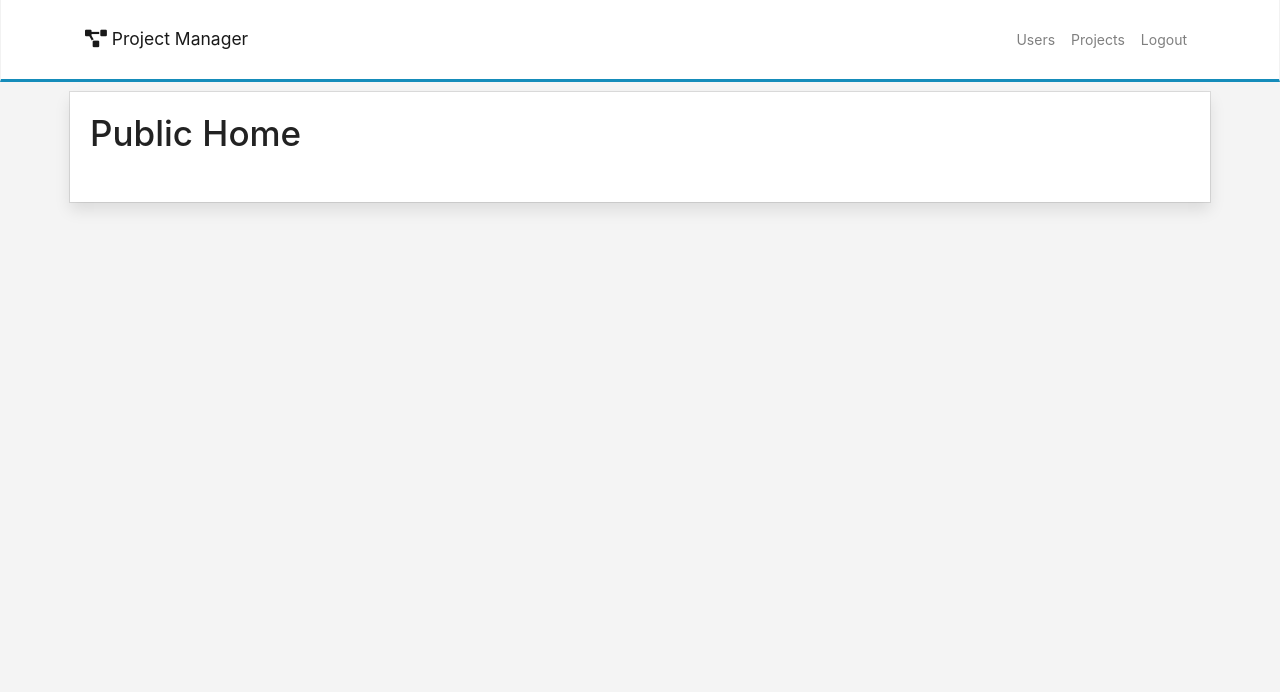
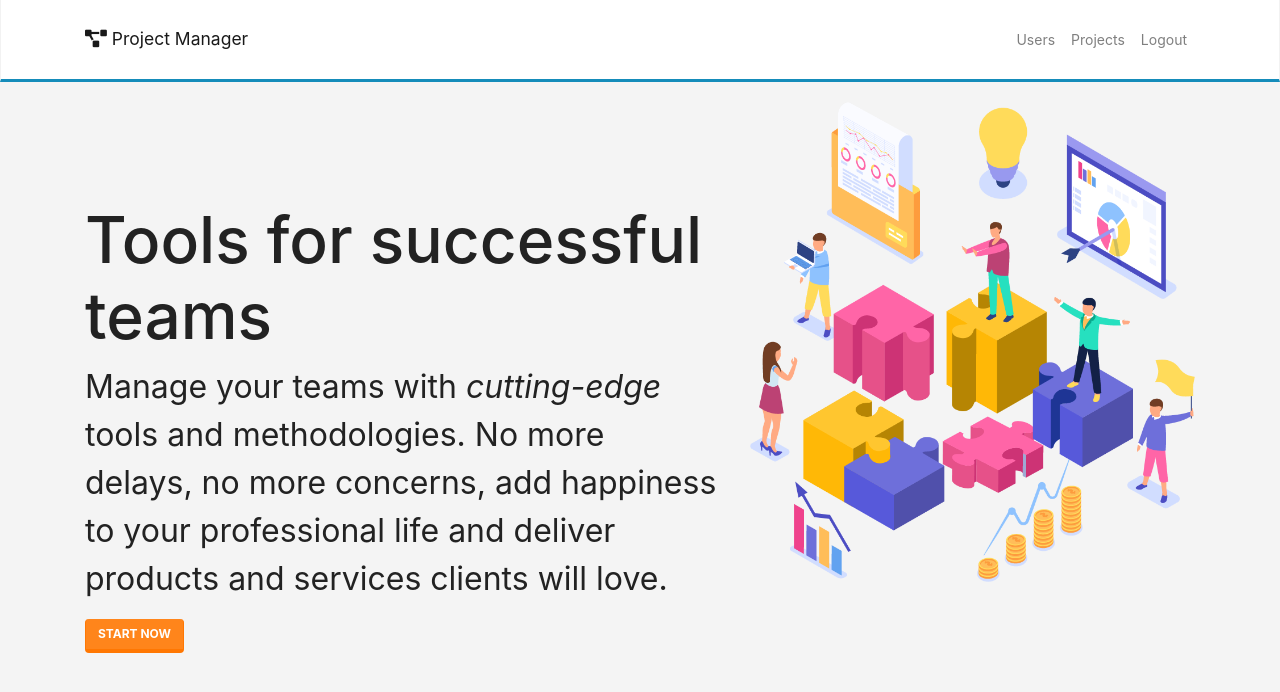
Before and after one commit to webtraining-zone/curso-profesional-lumen-react-frontend, a React (Create React App) app: page / in a window 1280 px wide. Shown: the top 692 px of the page. Built offline with nearby package versions, Linux system fonts and the light colour scheme.

Commit message:
Add public homepage

```diff
--- a/src/App.css
+++ b/src/App.css
@@ -13,3 +13,16 @@
     padding: 20px 20px 40px 20px;
     box-shadow: 0 8px 15px rgba(10, 10, 10, .1), 0 0 0 1px rgba(10, 10, 10, .1);
 }
+
+.b-home__title {
+    margin-top: 120px;
+    font-size: 4rem;
+}
+
+.b-home__summary {
+    font-size: 2rem;
+}
+
+.b-home__image {
+    margin-top: 20px;
+}
--- a/src/components/private/projects/routing/ProjectsRouting.js
+++ b/src/components/private/projects/routing/ProjectsRouting.js
@@ -4,7 +4,9 @@ import ProjectsIndex from '../ProjectsIndex';
 
 const ProjectsRouting = () => (
     <Switch>
-      <Route exact path='/projects' component={ProjectsIndex}/>
+      <div className="b-content container">
+        <Route exact path='/projects' component={ProjectsIndex}/>
+      </div>
     </Switch>
 );
 
--- a/src/components/private/users/routing/UsersRouting.js
+++ b/src/components/private/users/routing/UsersRouting.js
@@ -4,7 +4,9 @@ import UsersIndex from '../UsersIndex';
 
 const UsersRouting = () => (
     <Switch>
-      <Route exact path='/users' component={UsersIndex}/>
+      <div className="b-content container">
+        <Route exact path='/users' component={UsersIndex}/>
+      </div>
     </Switch>
 );
 
--- a/src/components/public/home/PublicHomeIndex.js
+++ b/src/components/public/home/PublicHomeIndex.js
@@ -3,8 +3,25 @@ import React from 'react';
 class PublicHomeIndex extends React.Component {
   render() {
     return (
-        <div>
-          <h1>Public Home</h1>
+        <div className="container">
+          <div className="row">
+            <div className="col-12 col-md-7 col-lg-7 col-xl-7">
+              <h1 className="b-home__title">Tools for successful teams</h1>
+              <p className="b-home__summary">
+                Manage your teams with <em>cutting-edge</em> tools and
+                methodologies. No
+                more delays, no more concerns, add happiness to your
+                professional life and deliver products and services clients will love.
+              </p>
+              <p>
+                <a href="#" className="btn btn-warning">Start now</a>
+              </p>
+            </div>
+            <div className="col-12 col-md-5 col-lg-5 col-xl-5">
+              <img src="./img/team.png" alt=""
+                   className="img-fluid b-home__image"/>
+            </div>
+          </div>
         </div>
     );
   }
--- a/src/components/public/login/LoginComponent.js
+++ b/src/components/public/login/LoginComponent.js
@@ -5,9 +5,13 @@ class LoginComponent extends React.Component {
   render() {
     const {location} = this.props;
 
-    return (<div>
-      <LoginForm location={location}/>
-    </div>);
+    return (
+        <div className="container">
+          <div className="mt-5">
+            <LoginForm location={location}/>
+          </div>
+        </div>
+    );
   }
 }
 
--- a/src/index.css
+++ b/src/index.css
@@ -8,8 +8,3 @@ body {
   -moz-osx-font-smoothing: grayscale;
   background: #f4f4f4;
 }
-
-code {
-  font-family: source-code-pro, Menlo, Monaco, Consolas, "Courier New",
-    monospace;
-}
--- a/src/routing/Router.js
+++ b/src/routing/Router.js
@@ -14,7 +14,7 @@ const Router = () => {
       <BrowserRouter>
         <div>
           <Header/>
-          <div className="b-content container">
+
           <Switch>
             <Route exact path="/" component={PublicHomeIndex}/>
             <Route path="/login" component={LoginComponent}/>
@@ -22,7 +22,7 @@ const Router = () => {
             <PrivateRoute path="/users" component={UsersRouting}/>
             <PrivateRoute path="/projects" component={ProjectsRouting}/>
           </Switch>
-          </div>
+
         </div>
       </BrowserRouter>
   );
```
Also changed, not shown: public/img/team.png (added). Lines whose indentation alone changed are shown as unchanged.
